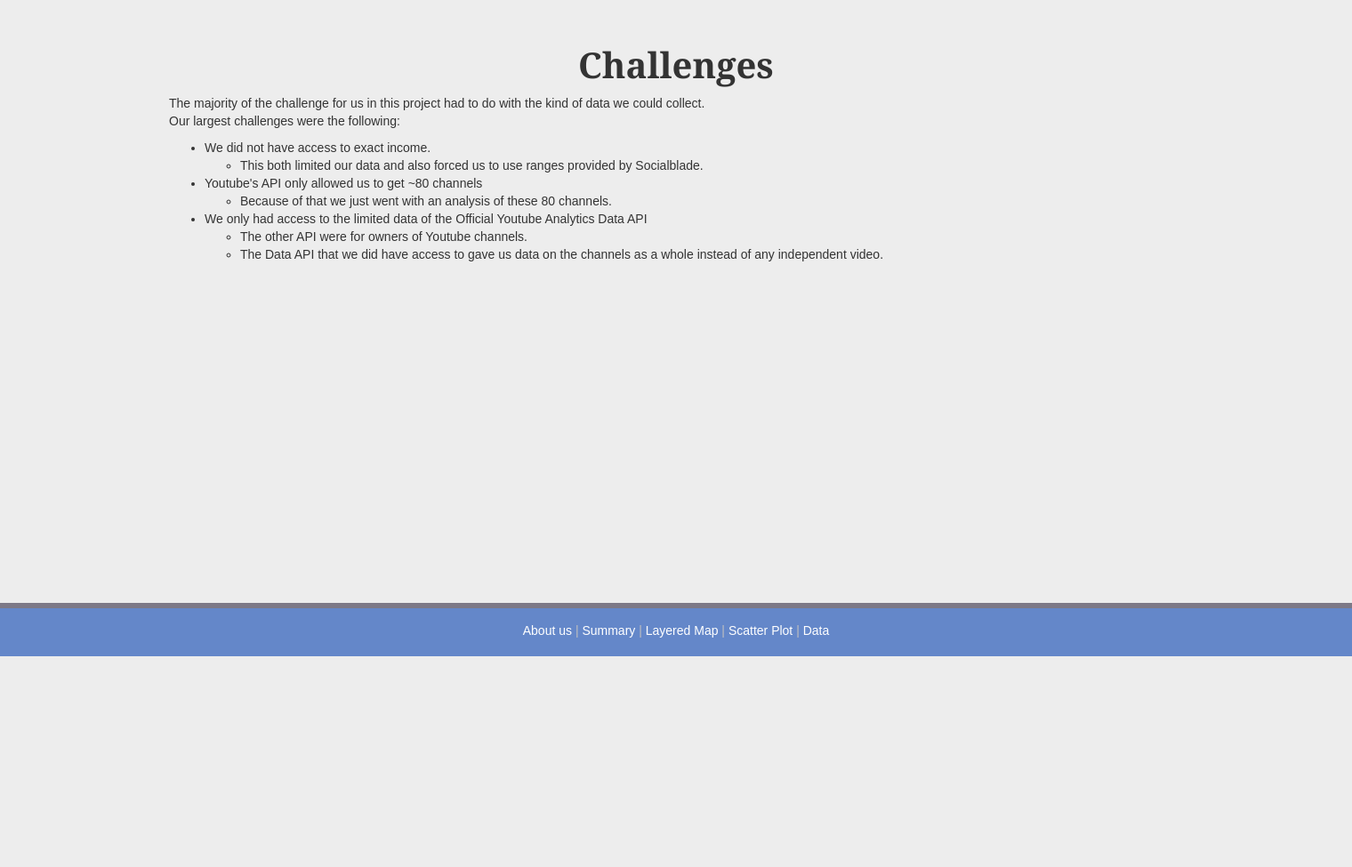
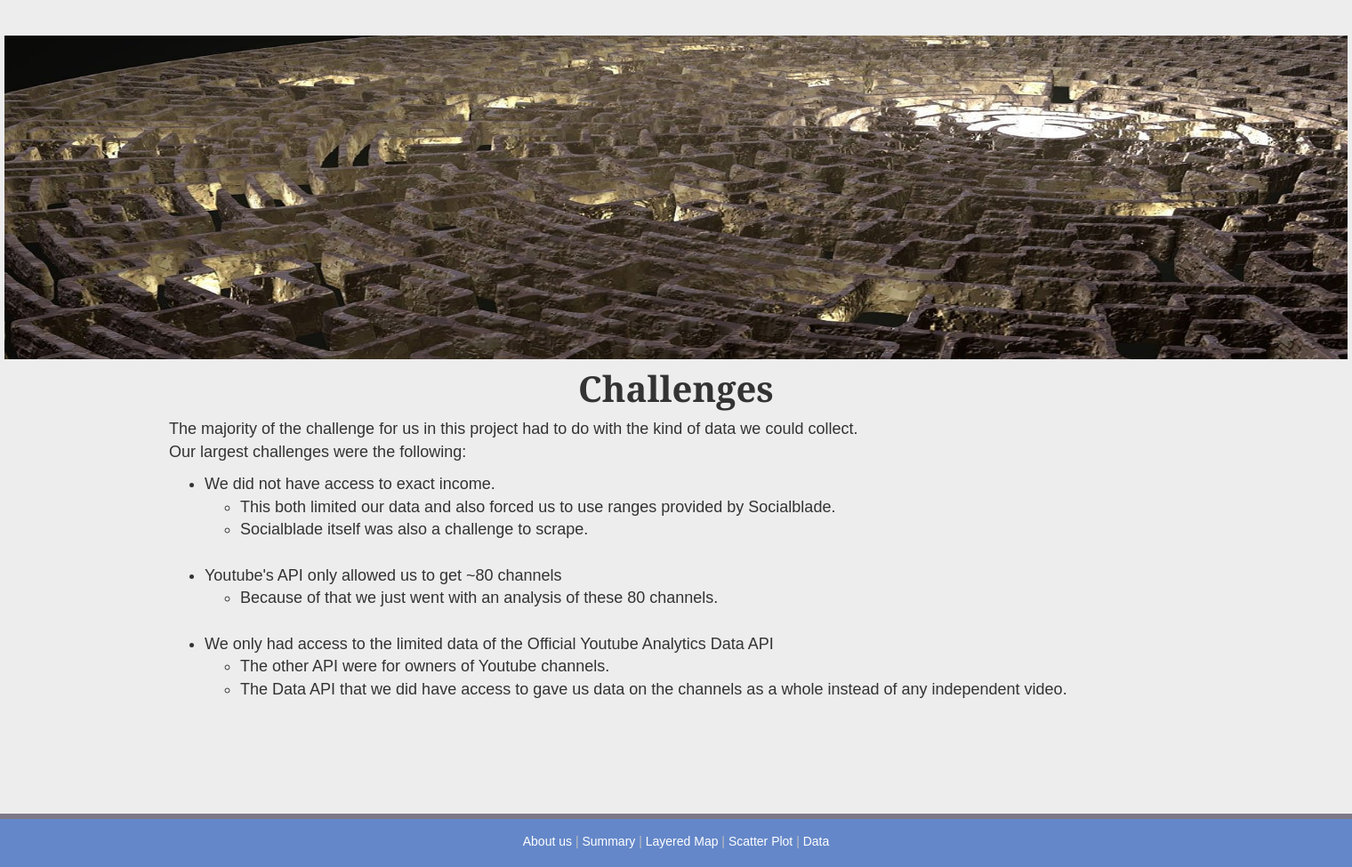
Before and after one commit to FangqingYu/Project2_Dashboard_Top_Youtube_Channels, a Flask app: template templates/challenges.html in a window 1520 px wide. Shown: the part 62-1037 px from the top of the page at 89% size. Before the commit the page ends 800 px from the top, so only its background shows below. Run offline with Flask 2, Linux system fonts and the light colour scheme; the template is opened without the code that fills it, so the values that code supplies are empty; some libraries are stand-ins or nearby versions.

Commit message:
added new images and fleshed out Challenges page.

```diff
--- a/static/css/style.css
+++ b/static/css/style.css
@@ -31,9 +31,20 @@ body {
 
 /* ----NAV START---- */
 #title {
-  font-family: Georgia, Times, "Times New Roman", serif; font-size: 40px; font-style: normal; font-variant: normal; font-weight: 700; line-height: 26.4px; padding-bottom:10px;
+  font-family: Georgia, Times, "Times New Roman", serif;
+  font-size: 40px;
+  font-style: normal;
+  font-variant: normal;
+  font-weight: 700;
+  line-height: 26.4px;
+  padding-bottom:10px;
 }
 
+#challenge-text {
+  font-size:18px;
+  font-weight:500;
+
+}
 .navbar-custom {
   background-color: #6487C9;
 }
@@ -367,3 +378,12 @@ body {
 #footer-text:hover{
   color:navy;
 }
+
+#maze-image{
+  display: block;
+  margin-left: auto;
+  margin-right: auto;
+  width: 50%;
+  width:1510px;
+  height:364px;
+}
--- a/templates/challenges.html
+++ b/templates/challenges.html
@@ -68,6 +68,7 @@
     </nav>
     <!-- End of navbar -->
 <br>
+<img class="text-center" id="maze-image" src="../static/Images/maze.jpg" alt="Challenge">
 <div class ="container">
     <div class = "row">
         <div class="col-md-12">
@@ -75,22 +76,26 @@
         </div>
     </div>
     <div class = "row">
-        <div class="col-md-12">
-          <p class="text"> The majority of the challenge for us in this project had to do with the kind of data we could collect. <br> Our largest challenges were the following:</p>
+        <div class="col-md-12" id="challenge-text">
+          <p class="text"> The majority of the challenge for us in this project had to do with the kind of data we could collect. <br>Our largest challenges were the following:</p>
           <ul class="text">
               <li>We did not have access to exact income.</li>
               <ul>
                   <li> This both limited our data and also forced us to use ranges provided by Socialblade.</li>
+                  <li> Socialblade itself was also a challenge to scrape.</li>
               </ul>
+              <br>
               <li> Youtube's API only allowed us to get ~80 channels</li>
               <ul>
                   <li>Because of that we just went with an analysis of these 80 channels.</li>
               </ul>
+              <br>
               <li> We only had access to the limited data of the Official Youtube Analytics Data API</li>
               <ul>
                   <li> The other API were for owners of Youtube channels.</li>
                   <li> The Data API that we did have access to gave us data on the channels as a whole instead of any independent video. </li>
               </ul>
+              <br>
           </ul>
         </div> <!-- End of Text body-->
     </div> <!-- End of Row Body -->
--- a/templates/index.html
+++ b/templates/index.html
@@ -90,7 +90,8 @@
     <div class="row">
         <div class="col-md-2">
           <div class="well">
-            <h5>Search a Channel!</h5>
+            <h5>Select a Channel!</h5>
+            <!-- select data from drop down, then fill out metadata. Channel description in the text.-->
             <input id="selDataset" type="text" name="channels" list="channel_list" onchange="optionChanged(this.value)">
             <!-- <select id="selDataset" onchange="optionChanged(this.value)"></select> -->
           </div>
```
Also changed, not shown: static/Images/maze.jpg (added).
